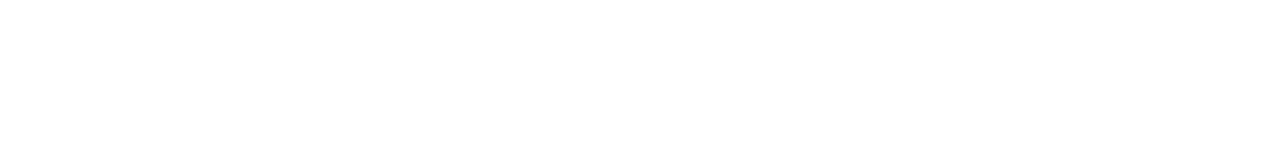
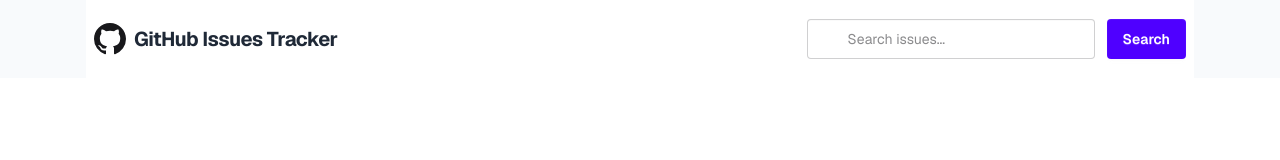
Before and after one commit to Nouman119/Assignment-5-noor-github-Issues-tracker, a plain HTML site: page index.html in a window 1280 px wide. Drawn offline with nearby package versions, Linux system fonts and the light colour scheme.

Commit message:
nav bar add

```diff
--- a/index.html
+++ b/index.html
@@ -31,6 +31,38 @@
 
 <body>
 
+    <!-- Navbar -->
+<!-- Navbar -->
+    <div class="mx-auto max-w-[1140px] px-4">
+
+        <div class="navbar bg-base-100 min-h-[78px] flex-col gap-4 py-4 md:flex-row md:gap-0 md:py-0">
+
+            <div class="flex-1">
+                <div class="flex items-center gap-2">
+                    <svg height="32" viewBox="0 0 16 16" width="32" class="fill-current">
+                        <path
+                            d="M8 0c4.42 0 8 3.58 8 8a8.013 8.013 0 0 1-5.45 7.59c-.4.08-.55-.17-.55-.38 0-.27.01-1.13.01-2.2 0-.75-.25-1.23-.54-1.48 1.78-.2 3.65-.88 3.65-3.95 0-.88-.31-1.59-.82-2.15.08-.2.36-1.02-.08-2.12 0 0-.67-.22-2.2.82-.64-.18-1.32-.27-2-.27-.68 0-1.36.09-2 .27-1.53-1.03-2.2-.82-2.2-.82-.44 1.1-.16 1.92-.08 2.12-.51.56-.82 1.28-.82 2.15 0 3.06 1.86 3.75 3.64 3.95-.23.2-.44.55-.51 1.07-.46.21-1.61.55-2.33-.66-.15-.24-.6-.83-1.23-.82-.67.01-.27.38.01.53.34.19.73.9.82 1.13.16.45.68 1.31 2.69.94 0 .67.01 1.3.01 1.49 0 .21-.15.45-.55.38A7.995 7.995 0 0 1 0 8c0-4.42 3.58-8 8-8Z">
+                        </path>
+                    </svg>
+                    <span class="text-xl font-bold tracking-tight text-[#1f2937]">GitHub Issues Tracker</span>
+                </div>
+            </div>
+
+            <div class="flex-none w-full md:w-auto flex flex-col md:flex-row gap-3">
+
+                <div class="relative w-full md:w-72">
+                    <div class="absolute inset-y-0 left-3 flex items-center pointer-events-none">
+                        <img src="./assets/MagnifyingGlass.png" alt="">
+                    </div>
+                    <input id="search-input" type="text" placeholder="Search issues..."
+                        class="input input-bordered w-full pl-10 bg-white focus:outline-none" />
+                </div>
+
+                <button id="search-btn"
+                    class="btn border-none bg-[#4f00ff] hover:bg-[#4000d0] text-white">Search</button>
+            </div>
+        </div>
+    </div>
 
 
 
```
